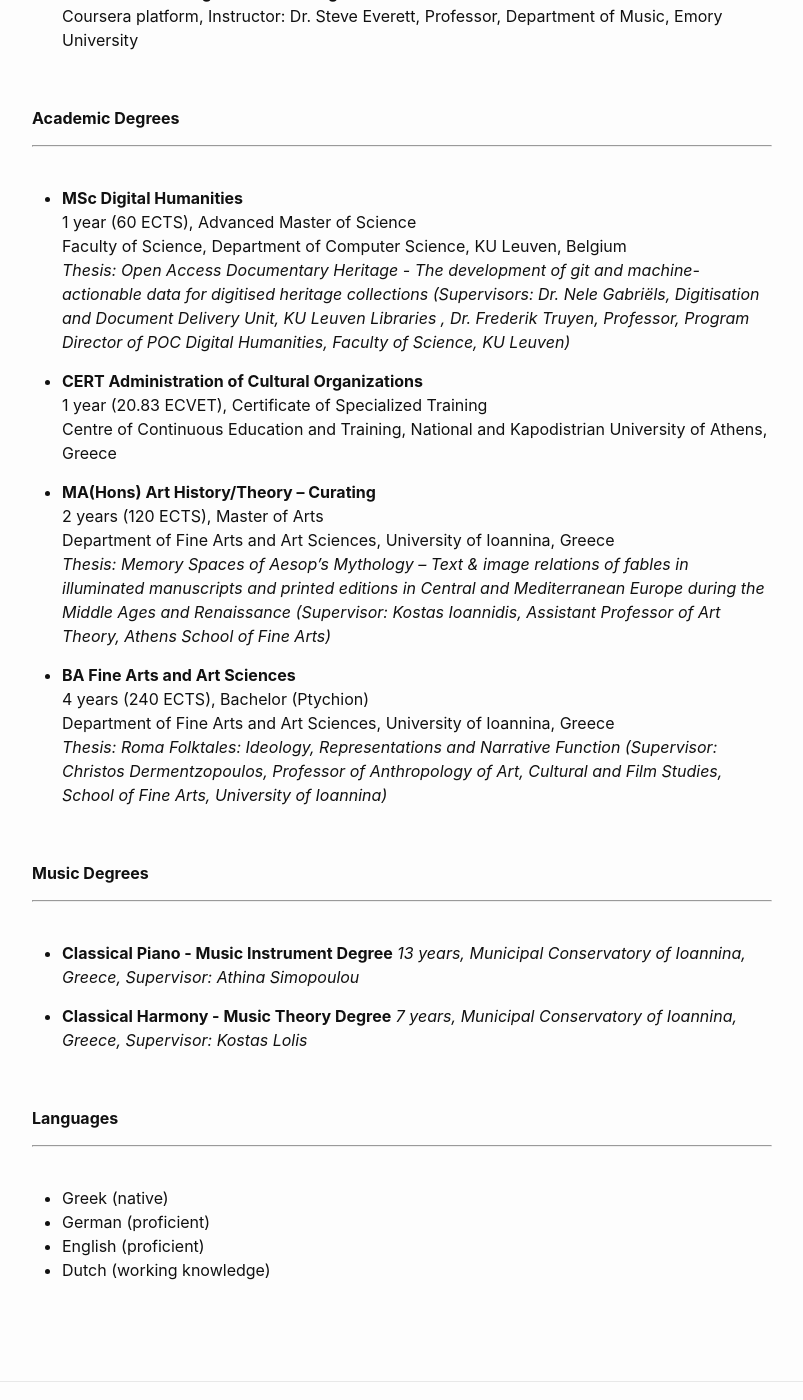
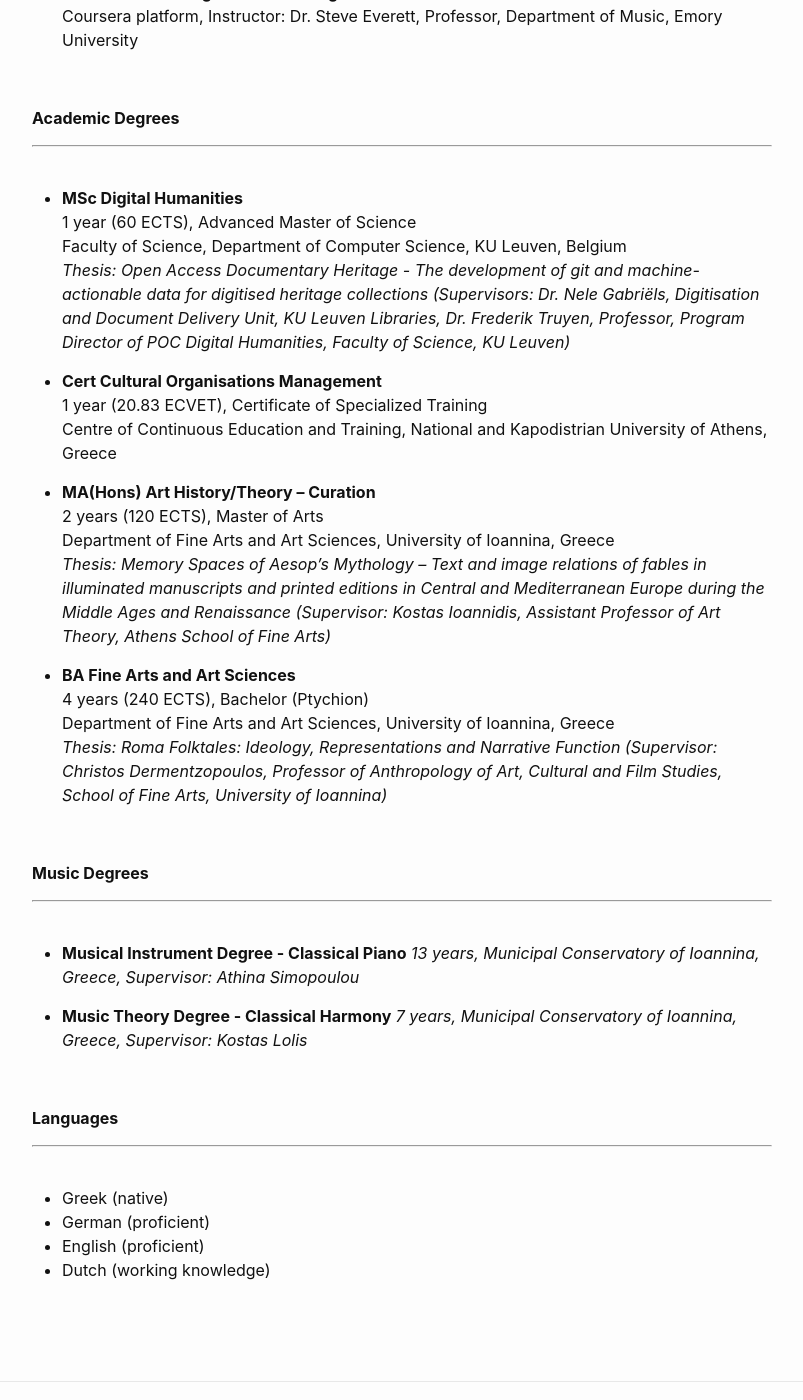
Before and after one commit to mziku/mziku.github.io, a Jekyll site: the page built from education.md, in a window 1280 px wide and 1400 px high, scrolled down 2169 px. Shown: the whole window, without its empty margins (238-1041 px from the left). Built offline with Jekyll 4.4.1, drawn with Linux system fonts in a browser that asks for light colours.

Commit message:
Update education.md

```diff
--- a/education.md
+++ b/education.md
@@ -90,16 +90,16 @@
 - **MSc Digital Humanities**
 1 year (60 ECTS), Advanced Master of Science
 Faculty of Science, Department of Computer Science, KU Leuven, Belgium
-*Thesis: Open Access Documentary Heritage - The development of git and machine-actionable data for digitised heritage collections (Supervisors: Dr. Nele Gabriëls, Digitisation and Document Delivery Unit, KU Leuven Libraries , Dr. Frederik Truyen, Professor, Program Director of POC Digital Humanities, Faculty of Science, KU Leuven)*
+*Thesis: Open Access Documentary Heritage - The development of git and machine-actionable data for digitised heritage collections (Supervisors: Dr. Nele Gabriëls, Digitisation and Document Delivery Unit, KU Leuven Libraries, Dr. Frederik Truyen, Professor, Program Director of POC Digital Humanities, Faculty of Science, KU Leuven)*
 
-- **CERT Administration of Cultural Organizations**
+- **Cert Cultural Organisations Management**
 1 year (20.83 ECVET), Certificate of Specialized Training
 Centre of Continuous Education and Training, National and Kapodistrian University of Athens, Greece
 
-- **MA(Hons) Art History/Theory – Curating**
+- **MA(Hons) Art History/Theory – Curation**
 2 years (120 ECTS), Master of Arts
 Department of Fine Arts and Art Sciences, University of Ioannina, Greece
-*Thesis: Memory Spaces of Aesop's Mythology – Text & image relations of fables in illuminated manuscripts
+*Thesis: Memory Spaces of Aesop's Mythology – Text and image relations of fables in illuminated manuscripts
 and printed editions in Central and Mediterranean Europe during the Middle Ages and Renaissance
 (Supervisor: Kostas Ioannidis, Assistant Professor of Art Theory, Athens School of Fine Arts)*
 
@@ -115,10 +115,10 @@
 ---
 <br/>
 
-- **Classical Piano - Music Instrument Degree**
+- **Musical Instrument Degree - Classical Piano**
 *13 years, Municipal Conservatory of Ioannina, Greece, Supervisor: Athina Simopoulou*
 
-- **Classical Harmony - Music Theory Degree**
+- **Music Theory Degree - Classical Harmony**
 *7 years, Municipal Conservatory of Ioannina, Greece, Supervisor: Kostas Lolis*
 
 
```
